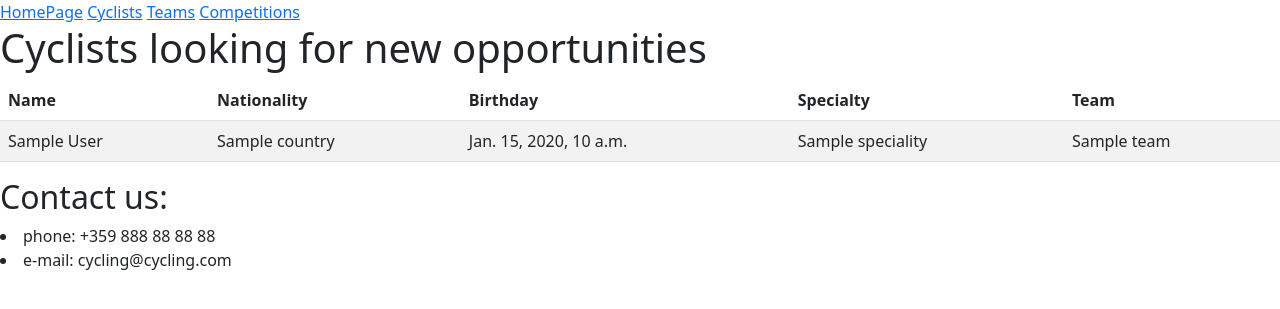
After one commit to BogomilaKatsarska/cycling, a Django app: template templates/cyclist/cyclists_opportunities.html in a window 1280 px wide. The commit adds this page. Shown: the top 309 px of the page. Run offline with Django 3.2, Linux system fonts and the light colour scheme; the template is opened without the code that fills it: most values are stand-ins (such as "Sample title", 1, 10 or a date in 2020); parts of the project's set-up code (start-up, migrations or seed data) failed here and were passed over.

Commit message:
Commit based on 'Models in Django - Part 2' lecture - SoftUni.

```diff
--- a/cycling/cyclist/admin.py
+++ b/cycling/cyclist/admin.py
@@ -5,6 +5,6 @@ from cycling.cyclist.models import Cyclist
 
 @admin.register(Cyclist)
 class CyclistAdmin(admin.ModelAdmin):
-    list_display = ('id', 'first_name', 'last_name', 'country', 'birthday', 'team', 'mail')
+    list_display = ('id', 'first_name', 'last_name', 'country', 'birthday', 'team', 'mail', 'open_for_new_opportunities')
     list_filter = ('first_name', 'last_name')
     search_fields = ('first_name', 'last_name')
--- a/cycling/cyclist/models.py
+++ b/cycling/cyclist/models.py
@@ -5,6 +5,9 @@ from cycling.teams.models import Team
 
 # Maps to a DB Table
 class Cyclist(models.Model):
+    class Meta:
+        ordering = ('first_name', 'last_name')
+
     ONE_DAY_RACES_SPECIALTY = 'One Day Races'
     GC_SPECIALTY = 'General Classification'
     TT_SPECIALTY = 'Time Trail'
--- a/cycling/cyclist/urls.py
+++ b/cycling/cyclist/urls.py
@@ -1,10 +1,13 @@
 from django.urls import path
 
-from cycling.cyclist.views import cyclist_details, cyclists_all, redirect_to_cyclists_comparison_page, show_not_found
+from cycling.cyclist.views import cyclist_details, cyclists_all, redirect_to_cyclists_comparison_page, show_not_found, \
+    cyclists_open_for_new_opportunities, delete_cyclist
 
 urlpatterns = (
     path('<int:pk>/', cyclist_details, name='cyclist details'),
     path('all/', cyclists_all, name='cyclist all'),
     path('redirect/', redirect_to_cyclists_comparison_page),
     path('not-found/', show_not_found, name='show not found'),
+    path('opportunities/', cyclists_open_for_new_opportunities, name='opportunities'),
+    path('delete/<int:pk>/', delete_cyclist, name='delete cyclist'),
 )
--- a/cycling/settings.py
+++ b/cycling/settings.py
@@ -1,4 +1,4 @@
-# 0:19:35
+# 2:08
 from os.path import join
 from pathlib import Path
 
--- /dev/null
+++ b/templates/cyclist/cyclists_opportunities.html
@@ -0,0 +1,28 @@
+{% extends 'base/base.html' %}
+{% block page_content %}
+<h1>Cyclists looking for new opportunities</h1>
+
+<table class="table table-striped">
+  <thead>
+    <tr>
+      <th scope="col">Name</th>
+      <th scope="col">Nationality</th>
+      <th scope="col">Birthday</th>
+      <th scope="col">Specialty</th>
+        <th scope="col">Team</th>
+    </tr>
+  </thead>
+  <tbody>
+  {% for cyclist in cyclists_opportunities %}
+    <tr>
+      <td>{{cyclist.first_name}} {{ cyclist.last_name }}</td>
+      <td> {{ cyclist.country}}</td>
+      <td>{{cyclist.birthday}}</td>
+      <td>{{cyclist.speciality}}</td>
+        <td>{{cyclist.team}}</td>
+    </tr>
+  {% endfor %}
+  </tbody>
+</table>
+    {% csrf_token %}
+{% endblock %}
```
Also changed, not shown: cycling/cyclist/views.py (+16 -1 lines), templates/cyclist/cyclist_details.html (+10 -6 lines).
